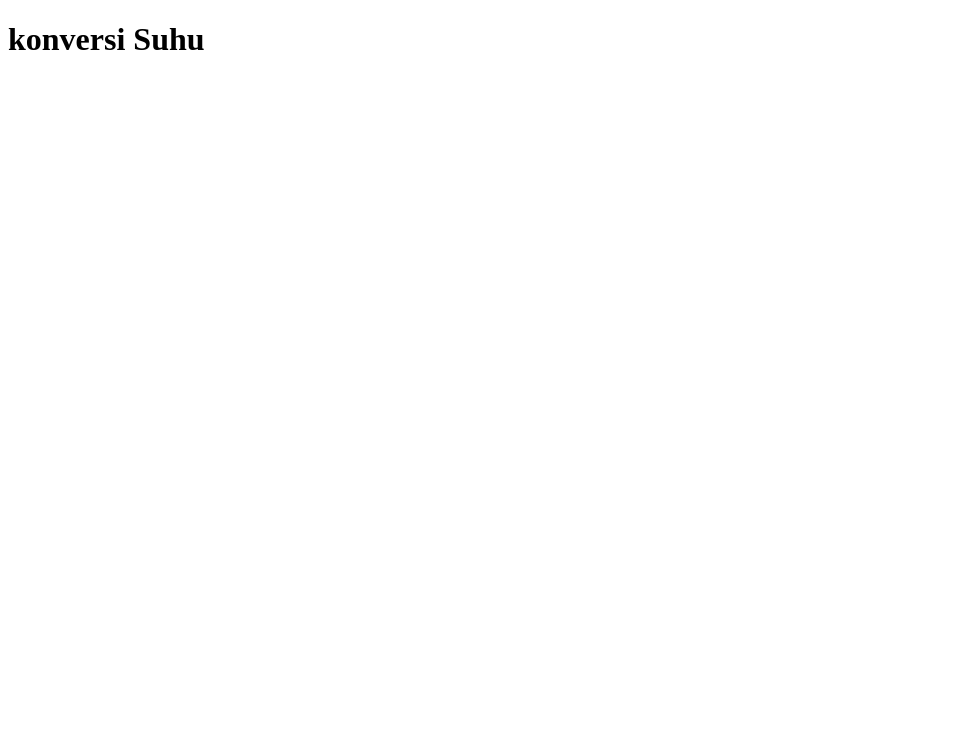
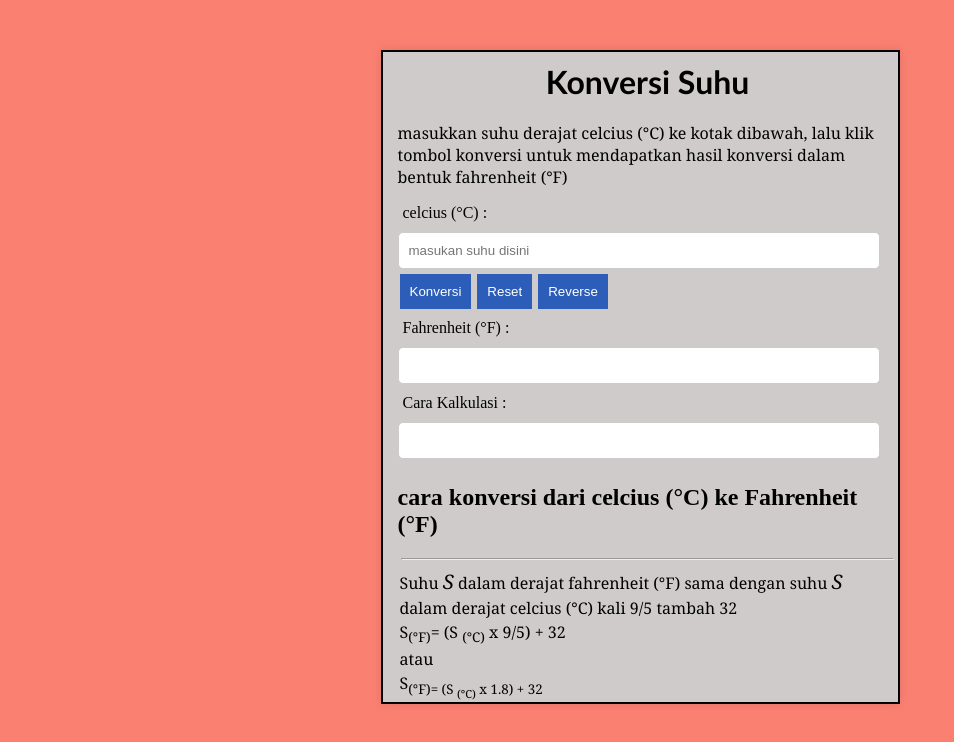
Before and after one commit to revou-fundamental-course/03-feb-25-herlynova, a plain HTML site: page index.html in a window 1280 px wide. Shown: the whole page, without its empty margins (0-954 px from the left). Drawn offline with Linux system fonts and the light colour scheme.

Commit message:
konfigurasi kedua

```diff
--- a/css/style.css
+++ b/css/style.css
@@ -1 +1,69 @@
 /* ini file css */
+body{
+    background-color: salmon;
+}
+
+.container{
+    max-width: 500px;
+    height: 650px;
+    background-color: rgb(207, 203, 203);
+    margin: auto;
+    margin-top: 50px;
+    border: 2px solid black;
+    padding-left: 15px;
+    box-shadow: 0 0 10px rgba(0, 0, 0, 0.1);
+}
+main{
+    width: 500px;
+}
+
+main p{
+    font-family:Cambria, Cochin, Georgia, Times, 'Times New Roman', serif;
+}
+h1{
+    font-family: 'Gill Sans', 'Gill Sans MT', Calibri, 'Trebuchet MS', sans-serif;
+    text-align: center;
+    margin-top: 10px;
+}
+label {
+    display: block;
+    margin: 5px;
+}
+
+.fahrenheit label{
+    margin-top: 10px;
+}
+
+input, select{
+    width: 460px;
+    padding: 10px;
+    margin: 5px 0;
+    border: 1px solid #ccc;
+    border-radius: 5px;
+}
+
+button {
+    background-color: #2b5db9;
+    padding: 10px;
+    color: white;
+    border: none;
+    cursor: pointer;
+    margin-left: 2px;
+}
+button:hover {
+    background-color: #218838;
+}
+article p{
+    margin: 2px;
+    margin-top: 1px;
+}
+
+hr{
+    width: 13cm;
+    padding-left: 0;
+    padding-right: 0px;
+}
+span{
+    font-size: 20px;
+
+}
--- a/index.html
+++ b/index.html
@@ -7,11 +7,69 @@
     <link rel="stylesheet" href="css/style.css">
 </head>
 <body>
+    <div class="container">
     <header>
-        <h1>konversi Suhu</h1>
+        <h1>Konversi Suhu</h1>
+    </header>
 
-    </header>
-    <main></main>
+    <main>
+        <!-- pengenalan -->
+         <section>
+         <p>masukkan suhu derajat celcius (&deg;C) ke kotak dibawah, lalu klik tombol konversi untuk mendapatkan hasil konversi
+            dalam bentuk fahrenheit (&deg;F)</p>
+        </section>
+
+        <!-- form inputan suhu celcius-->
+         <section>
+            <form id="formsuhu">
+            <div>
+                <label for="celcius">celcius (&deg;C) :</label>
+                <input type="number" id="celcius" placeholder="masukan suhu disini">
+            </div>
+
+            <div>
+                <button onclick="konversi()">Konversi</button>
+                <button onclick="reset()">Reset</button>
+                <button onclick="reverse()">Reverse</button>
+            </div>
+            </form>
+         </section>
+
+         <!-- form hasil ke fahrenheit -->
+          <section>
+            <div class="fahrenheit">
+                <label for="fahrenheit">Fahrenheit (&deg;F) :</label>
+                <input type="text" id="fahrenheit" readonly>
+            </div>
+          </section>
+
+          <!-- cara kalkulasi -->
+           <section>
+                <div>
+                <label for="kalkulasi">Cara Kalkulasi :</label>
+                <input type="text" id="kalkulasi" readonly>
+            </div>
+           </section>
+
+           <!-- cara konversi -->
+            <section>
+                <header>
+                    <h2>cara konversi dari celcius (&deg;C) ke Fahrenheit (&deg;F)</h2>
+                </header>
+                <hr>
+            <article>
+                <p>Suhu <i><span>S</span></i> dalam derajat fahrenheit (&deg;F) sama dengan suhu <i><span>S</span></i> </p>
+                  <p>  dalam derajat celcius (&deg;C) kali 9/5 tambah 32</p>
+                <p> S<sub>(&deg;F)</sub>= (S <sub>(&deg;C)</sub> x 9/5) + 32</p>
+                <p>atau</p>
+                <p>S<sub>(&deg;F)= (S <sub>(&deg;C)</sub> x 1.8) + 32</p>
+            </article>
+
+            </section>
+
+    </main>
+
     <footer></footer>
+</div>
 </body>
 </html>
```
Also changed, not shown: js/script.js (+29 -0 lines).
